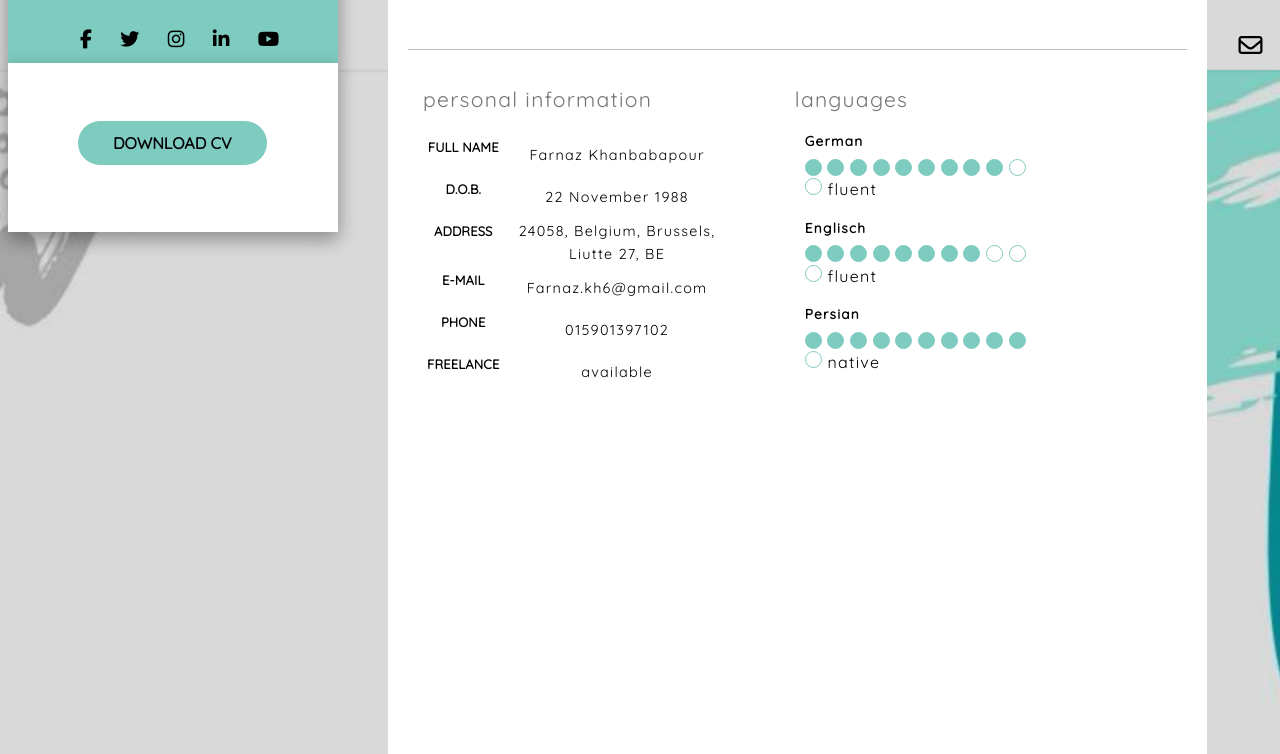
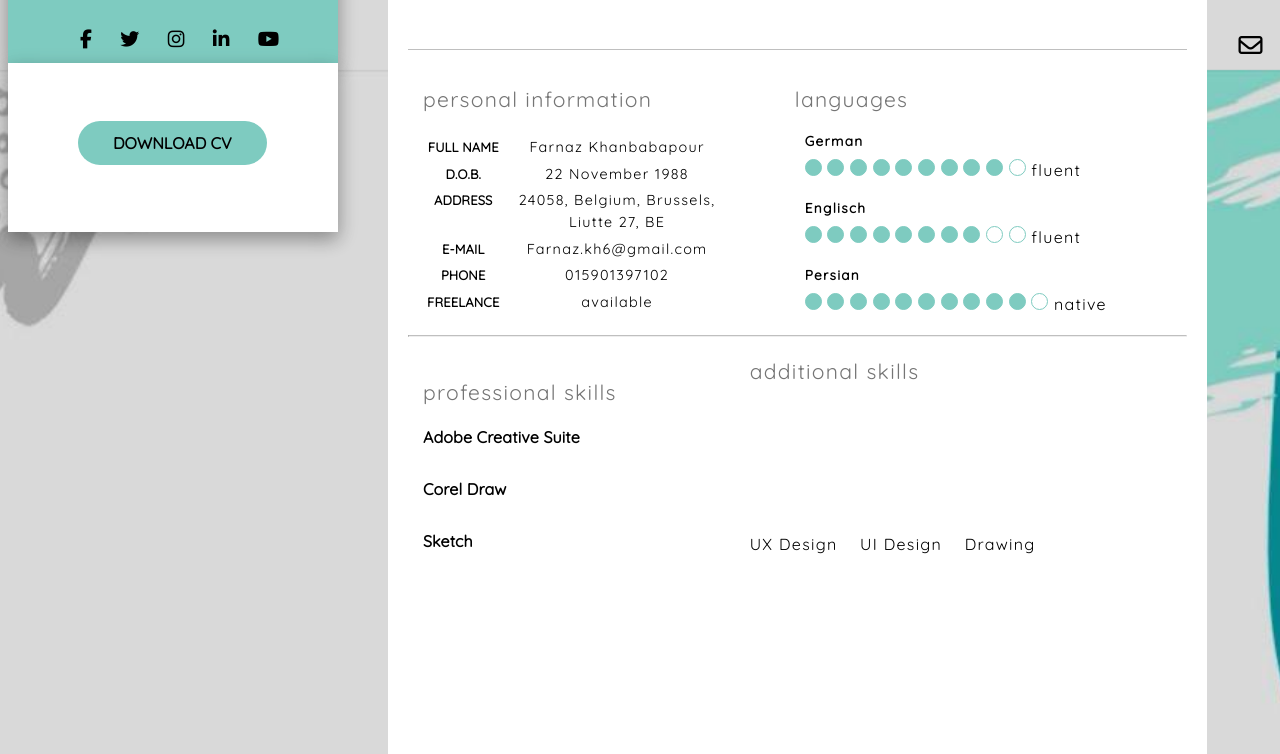
Before and after one commit to farnazkhanbabapour/far, a plain HTML site: page index.html in a window 1280 px wide. Shown: the part 730-1484 px from the top of the page. Drawn offline with Linux system fonts and the light colour scheme.

Commit message:
information

```diff
--- a/index.html
+++ b/index.html
@@ -55,7 +55,7 @@
                   <div class="share"><i style='font-size:24px' class='fas'>&#xf1e0;</i><span style="font-weight: bolder; ">&nbsp; SHARE</span></div>
               </div>
             </div>
-
+            <div class="secound">
                  <div class="tleft">
                      <h3 class="information">personal information</h3>
                      <table>
@@ -101,9 +101,6 @@
                              <span class="bullet"></span>
                              <span class="bullet"></span>
                              <span class="bull"></span>
-                        </li>
-                        <li>
-                             <span class="bull"></span>
                              <span class="bulltext">fluent</span>
                         </li>
                        </div>
@@ -119,9 +116,6 @@
                             <span class="bullet"></span>
                             <span class="bullet"></span>
                             <span class="bull"></span>
-                            <span class="bull"></span>
-                        </li>
-                        <li>
                             <span class="bull"></span>
                              <span class="bulltext">fluent</span>
                         </li>
@@ -139,16 +133,30 @@
                             <span class="bullet"></span>
                             <span class="bullet"></span>
                             <span class="bullet"></span>
-                        </li>
-                        <li>
                             <span class="bull"></span>
                              <span class="bulltext">native</span>
                         </li>
                         </div>
                         </ul>
+             </div>
+            </div>
+            <hr style="color: #bfbfbf;" class="line">
+            <div class="thired">
+                 <div class="lskills">
+                     <h3 class="information">professional skills</h3>
+
+                         <p class="sk">Adobe Creative Suite</p>
+                         <p class="sk"> Corel Draw</p>
+                         <p class="sk">Sketch</p>
+
+                 </div>
+                 <div class="rskills"></div>
+                     <h3 class="add">additional skills</h3>
+                     <p>UX Design&nbsp;&nbsp;&nbsp;&nbsp;UI Design&nbsp;&nbsp;&nbsp;&nbsp;Drawing</p>
 
             </div>
         </div>
+
 
         <div class="nav">
                 <li ><div class="photo"><img class="radius" src="./resources/images/farnaz.jpg" alt="farnaz"></div></li>
--- a/resources/css/index.css
+++ b/resources/css/index.css
@@ -148,7 +148,7 @@ body{
     padding-right: 15px;
     margin-top: 15px;
     width: 40%;
-    margin-bottom: 80px;
+
 
 }
 .information{
@@ -175,9 +175,7 @@ body{
     letter-spacing: 1.28px;
     line-height: 22.4px;
 }
-.tri{
-   height: 40px;
-}
+
 .bullet , .bull{
     width: 15px;
     height:15px;
@@ -199,7 +197,7 @@ body{
     padding-left: 15px;
     padding-right: 15px;
     margin-top: 15px;
-    margin-bottom: 80px;
+
 }
 .languages{
     font-size: 21.06px;
@@ -223,6 +221,38 @@ body{
     margin-bottom: 22px;
     line-height: 16.32px;
 }
+.line{
+    border-top: 1px solid #bfbfbf ;
+    clear: left;
+
+}
+.lskills{
+    float: left;
+    padding-left: 15px;
+    padding-right: 15px;
+    /* margin-top: 15px; */
+    width: 40%;
+}
+
+ .sk{
+
+    /* font-size: 12.96px; */
+    font-weight: bold;
+    letter-spacing: 0.1296px;
+    line-height: 22.4px;
+    width: 100%;
+    list-style-type: none;
+    margin-bottom: 30px;
+
+}
+.add{
+    font-size: 21.06px;
+    font-weight: 400;
+    margin-bottom: 150px;
+    color: rgb(117,117,117);
+    letter-spacing: 1.28px;
+}
+
 
 .nav {
     height: 344px;
```
Lines whose indentation alone changed are shown as unchanged.
